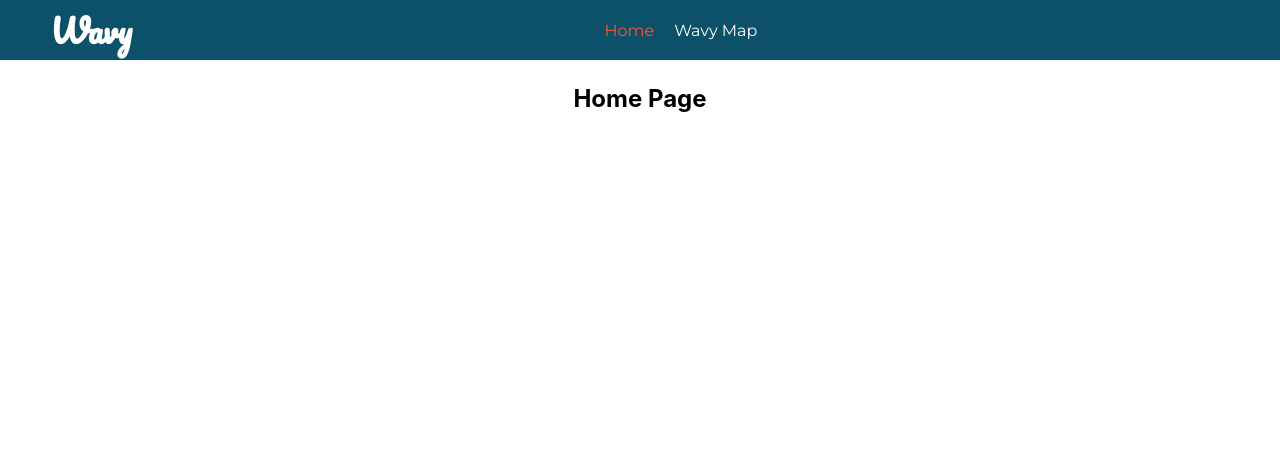
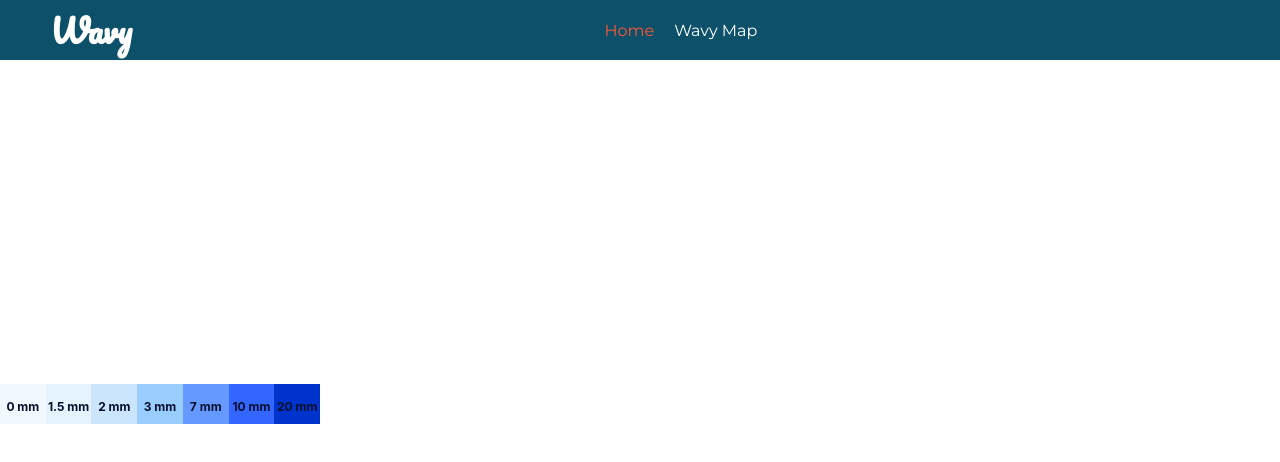
Before and after one commit to limap99/Wavy---CIS-4914-Senior-Design, a React (Create React App) app in the folder frontend/: page / in a window 1280 px wide. Shown: the top 462 px of the page. Built offline with nearby package versions, Linux system fonts and the light colour scheme; what @turf/turf would draw is missing.

Commit message:
Added precipitatin and temperature metric ruler

```diff
--- a/frontend/package.json
+++ b/frontend/package.json
@@ -13,6 +13,7 @@
     "leaflet": "^1.9.4",
     "path": "^0.12.7",
     "react": "^18.2.0",
+    "react-datepicker": "^4.21.0",
     "react-dom": "^18.2.0",
     "react-leaflet": "^4.2.1",
     "react-router-dom": "^6.16.0",
--- a/frontend/src/App.js
+++ b/frontend/src/App.js
@@ -3,6 +3,8 @@ import './App.css';
 import WeatherMap from './components/WeatherMap';
 import Navbar from './components/Navbar';
 import { BrowserRouter as Router, Route, Routes }  from 'react-router-dom';
+import TemperatureRect from './components/TemperatureRect';
+import PrecipitationRect from './components/PrecipitationRect'
 
 const Home = () => <h2>Home Page</h2>;
 
@@ -11,7 +13,7 @@ const App = () => (
     <div className="App">
       <Navbar />
       <Routes>
-        <Route path="/" element={<Home />} />
+        <Route path="/" element={<PrecipitationRect />} />
         <Route path="/weather-map" element={<WeatherMap />} />
       </Routes>
     </div>
--- a/frontend/src/components/Navbar.js
+++ b/frontend/src/components/Navbar.js
@@ -26,7 +26,6 @@ const Navbar = () => {
         </Link>
       </div>
       <div className="time-range-selector">
-        {/* Add your time range selector here */}
       </div>
     </div>
   );
--- /dev/null
+++ b/frontend/src/components/PrecipitationRect.js
@@ -0,0 +1,32 @@
+import React from 'react';
+import '../style/TemperatureRect.css';
+const PrecipitationRect = () => {
+    return (
+      <div className="colored-rectangle">
+        <div className="color prep7">
+          <span className="value-prep">0 mm</span>
+        </div>
+        <div className="color prep6">
+          <span className="value-prep">1.5 mm</span>
+        </div>
+        <div className="color prep5">
+          <span className="value-prep">2 mm</span>
+        </div>
+        <div className="color prep4">
+          <span className="value-prep">3 mm</span>
+        </div>
+        <div className="color prep3">
+          <span className="value-prep">7 mm</span>
+        </div>
+        <div className="color prep2">
+          <span className="value-prep">10 mm</span>
+        </div>
+        <div className="color prep1">
+          <span className="value-prep">20 mm</span>
+        </div>
+
+      </div>
+    );
+  };
+
+  export default PrecipitationRect;
--- /dev/null
+++ b/frontend/src/components/TemperatureRect.js
@@ -0,0 +1,34 @@
+import React from 'react';
+import '../style/TemperatureRect.css';
+const TemperatureRect = () => {
+    return (
+      <div className="colored-rectangle">
+        <div className="color red">
+          <span className="value">-5&deg;F</span>
+        </div>
+        <div className="color green">
+          <span className="value">10&deg;F</span>
+        </div>
+        <div className="color blue">
+          <span className="value">25&deg;F</span>
+        </div>
+        <div className="color yellow">
+          <span className="value">40&deg;F</span>
+        </div>
+        <div className="color orange">
+          <span className="value">55&deg;F</span>
+        </div>
+        <div className="color purple">
+          <span className="value">70&deg;F</span>
+        </div>
+        <div className="color pink">
+          <span className="value">85&deg;F</span>
+        </div>
+        <div className="color brown">
+          <span className="value">100&deg;F</span>
+        </div>
+      </div>
+    );
+  };
+
+  export default TemperatureRect;
--- a/frontend/src/components/WeatherMap.js
+++ b/frontend/src/components/WeatherMap.js
@@ -4,6 +4,9 @@ import 'leaflet/dist/leaflet.css';
 import { FloridaCountiesData } from '../data/FloridaCountiesData';
 import * as turf from '@turf/turf';
 import { grids, coordinatesToBeQueried } from '../data/gridData';
+import TemperatureRect from './TemperatureRect';
+import ReactDOM from 'react-dom';
+import PrecipitationRect from './PrecipitationRect';
 
 
 
@@ -143,8 +146,8 @@ const WeatherMap = () => {
         return {
         // fillColor: getColor(feature.properties[currentMetric]),
         fillColor: '',
-        weight: 0,
-        //weight: 2,
+        //weight: 0,
+        weight: 2,
         opacity: 1,
         color: 'white',
         dashArray: '3',
@@ -339,10 +342,11 @@ const WeatherMap = () => {
 
 
 
+
         container.innerHTML = `
       <div class="map-icon" style="display: flex; align-items: center; margin-bottom: 20px; cursor: pointer;" onclick="window.switchMetric('avg_temp')">
         <i class="fas fa-thermometer-half" style="font-size: 24px; color: #FFA500"></i>
-        <span style="margin-left: 8px;  font-weight: bold">Average Temperature</span>
+        <span style="margin-left: 8px;  font-weight: bold" >Average Temperature</span>
       </div>
       <div class="map-icon" style="display: flex; align-items: center; margin-bottom: 20px; cursor: pointer;" onclick="window.switchMetric('min_temp')">
         <i class="fas fa-thermometer-empty" style="font-size: 24px; color: #0000FF"></i>
@@ -358,11 +362,63 @@ const WeatherMap = () => {
       </div>
     `;
 
+    //  // Create a div element to render the TemperatureRect component
+    //  const temperatureRectComponent = document.createElement('div');
+
+    //  // Render the TemperatureRect component inside the div
+    //  ReactDOM.render(<TemperatureRect />, temperatureRectComponent);
+
+
+
+
+    //  container.appendChild(temperatureRectComponent);
+
           return container;
         }
       });
 
+      const tempMeter = L.Control.extend({
+
+
+        options: {
+          position: 'topright'
+        },
+
+        onAdd: function () {
+          const container = L.DomUtil.create('div', 'leaflet-bar leaflet-control leaflet-control-custom');
+
+
+
+
+        // Create a div element to render the TemperatureRect component
+        const temperatureRectComponent = document.createElement('div');
+        const precipitationRectComponent = document.createElement('div');
+
+        // Render the TemperatureRect component inside the div
+        ReactDOM.render(<TemperatureRect />, temperatureRectComponent);
+        ReactDOM.render(<PrecipitationRect />, precipitationRectComponent);
+
+
+        if(currentMetric === 'precipitation'){
+          container.appendChild(precipitationRectComponent);
+        }
+
+        else{
+          container.appendChild(temperatureRectComponent);
+        }
+
+
+          return container;
+        }
+      });
+
+
+
+
      map.addControl(new customControl());
+     map.addControl(new tempMeter());
+
+
 
       // Expose function to window object so it can be accessed by inline onclick handlers
       window.switchMetric = (newMetric) => {
@@ -387,6 +443,7 @@ const WeatherMap = () => {
 
   return (
     <div id="map" style={{ height: '100%', width: '100%' }}>
+
     </div>
   );
 }
--- /dev/null
+++ b/frontend/src/style/TemperatureRect.css
@@ -0,0 +1,115 @@
+/* ColoredRectangle.css */
+.colored-rectangle {
+    display: flex;
+    width: 20rem; /* Total width is 15% of the screen width */
+    justify-content: space-between; /* Spacing between colors */
+    align-items: center; /* Vertically center the colors */
+    height: 40px; /* Set a fixed height for the colored rectangle */
+    margin-top: 20rem; /* Center the rectangle horizontally */
+
+  }
+
+  .color {
+    flex: 1;
+    height: 100%; /* Each color takes up the full height of the rectangle */
+    display: flex;
+    flex-direction: column;
+    justify-content: center;
+    align-items: center;
+  }
+
+  .red {
+    background-color: #d8a6268c;
+    color: white;
+  }
+
+  .green {
+    background-color: #FED976;
+    color: white;
+  }
+
+  .blue {
+    background-color: #FEB24C;
+    color: white;
+  }
+
+  .yellow {
+    background-color: #FD8D3C;
+    color: white;
+  }
+
+  .orange {
+    background-color: #FC4E2A;
+    color: white;
+  }
+
+  .purple {
+    background-color: #E31A1C;
+    color: white;
+  }
+
+  .pink {
+    background-color: #BD0026;
+    color: white;
+  }
+
+  .brown {
+    background-color: #800026;
+    color: white;
+  }
+
+  .prep1{
+    background-color: #0033CC;
+  }
+  .prep2{
+    background-color: #3366FF;
+  }
+  .prep3{
+    background-color: #6699FF;
+  }
+  .prep4{
+    background-color: #99CCFF;
+  }
+  .prep5{
+    background-color: #CCE5FF;
+  }
+  .prep6{
+    background-color: #E5F2FF;
+
+  }
+  .prep7{
+    background-color: #F0F8FF;
+  }
+
+  .value {
+    text-align: center;
+    margin-top: 5px;
+    color: white;
+    font-size: 0.75rem;
+    font-weight: bold;
+  }
+
+  .value-prep {
+    text-align: center;
+    margin-top: 5px;
+    color: #060f2c;
+    font-size: 0.75rem;
+    font-weight: bold;
+  }
+
+
+  .unit {
+    font-size: 14px; /* Adjust the font size for the unit */
+    margin-top: 2px; /* Adjust the margin for spacing */
+    display: inline-block; /* Display the unit inline with the value */
+    margin-left: 4px; /* Add a small margin between value and unit */
+  }
+
+
+  /* eturn value > 2.0 ? '#0033CC' : // Very Wet
+          value > 1.5 ? '#3366FF' : // Wet
+          value > 1.0? '#6699FF' : // Moderate
+          value > 0.5  ? '#99CCFF' :
+          value > 0.2  ? '#CCE5FF' :
+          value > 0.1  ? '#E5F2FF' :
+                     '#F0F8FF'; // Dry */
```
Also changed, not shown: 1 other file (tests, documents, lock files or other folders).
